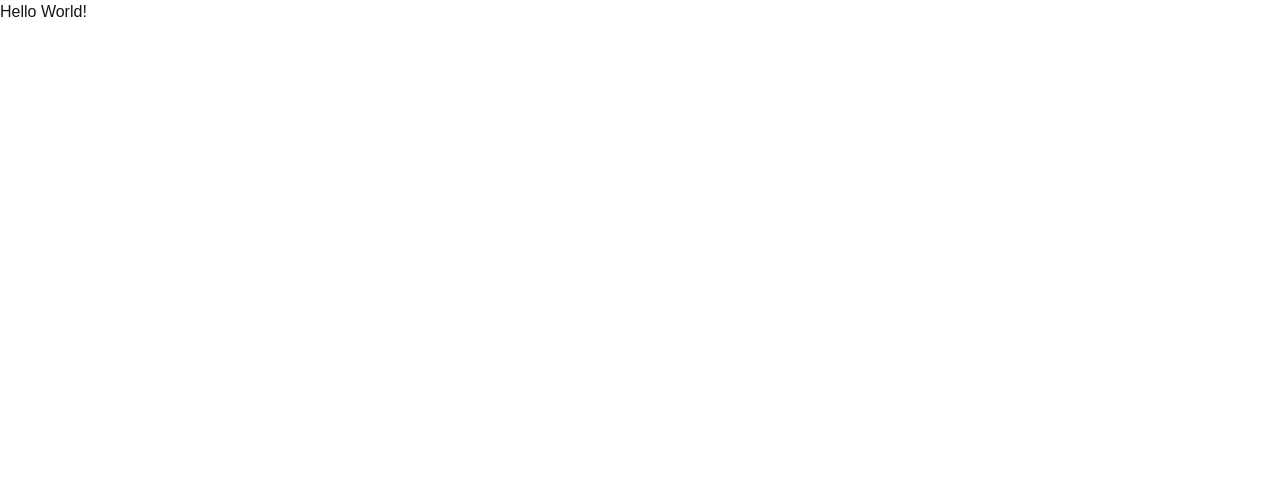
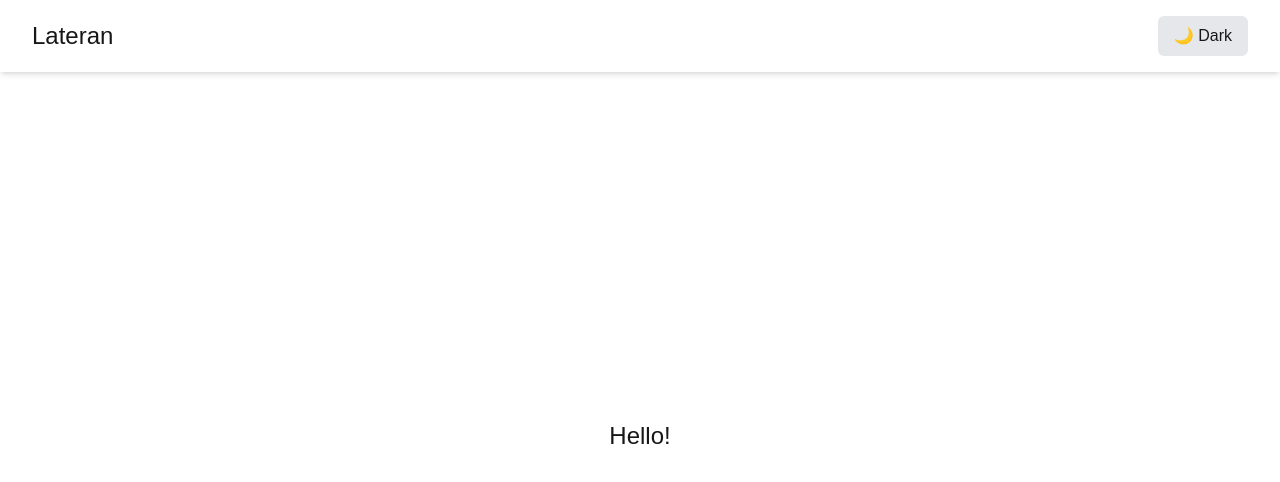
Before and after one commit to KazuT0ast/lateran, a Next.js app: page / in a window 1280 px wide. Shown: the top 482 px of the page. Built offline with nearby package versions, Linux system fonts and the light colour scheme.

Commit message:
start work on top header, and dark mode button

```diff
--- a/app/page.tsx
+++ b/app/page.tsx
@@ -1,9 +1,13 @@
+import TopHeader from "@/components/top-header";
 import Image from "next/image";
 
 export default function Home() {
   return (
-    <section>
-      <p>Hello World!</p>
+    <section className="w-full min-h-screen flex flex-col">
+      <TopHeader />
+      <main className="flex-1 p-8 flex items-center justify-center">
+        <p className="text-2xl">Hello!</p>
+      </main>
     </section>
   );
 }
--- /dev/null
+++ b/components/theme-toggle.tsx
@@ -0,0 +1,19 @@
+"use client"
+
+import { useTheme } from "next-themes"
+
+export function ThemeToggle() {
+    const { theme, setTheme } = useTheme()
+
+    return (
+        <section>
+            {/* Default is dark, if click, set it to light, click again set it to dark */}
+            <button onClick={() => setTheme(theme === "dark" ? "light" : "dark")}
+                className="px-4 py-2 rounded-md bg-gray-200 dark:bg-gray-800"
+
+            >
+                {theme === "dark" ? "☀️ Light" : "🌙 Dark"}
+            </button>
+        </section>
+    )
+}
--- /dev/null
+++ b/components/top-header.tsx
@@ -0,0 +1,11 @@
+import { ThemeToggle } from "./theme-toggle"
+
+export default function TopHeader() {
+    return (
+        <section className="w-full px-8 py-4 dark:bg-zinc-900 bg-white flex items-center justify-between shadow-md">
+            <h1 className="text-2xl">Lateran</h1>
+
+            <ThemeToggle />
+        </section>
+    )
+}
```
